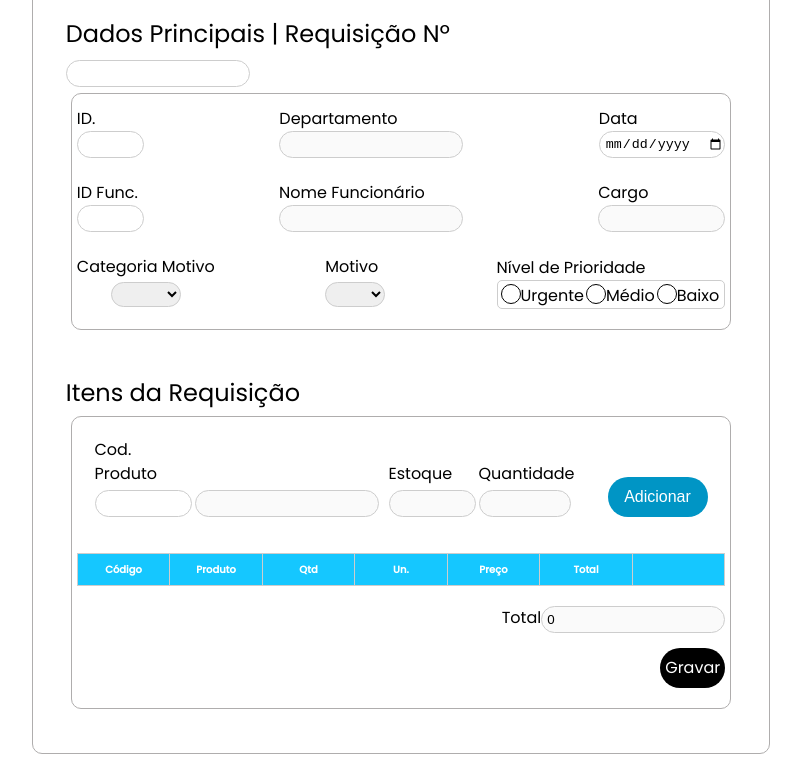
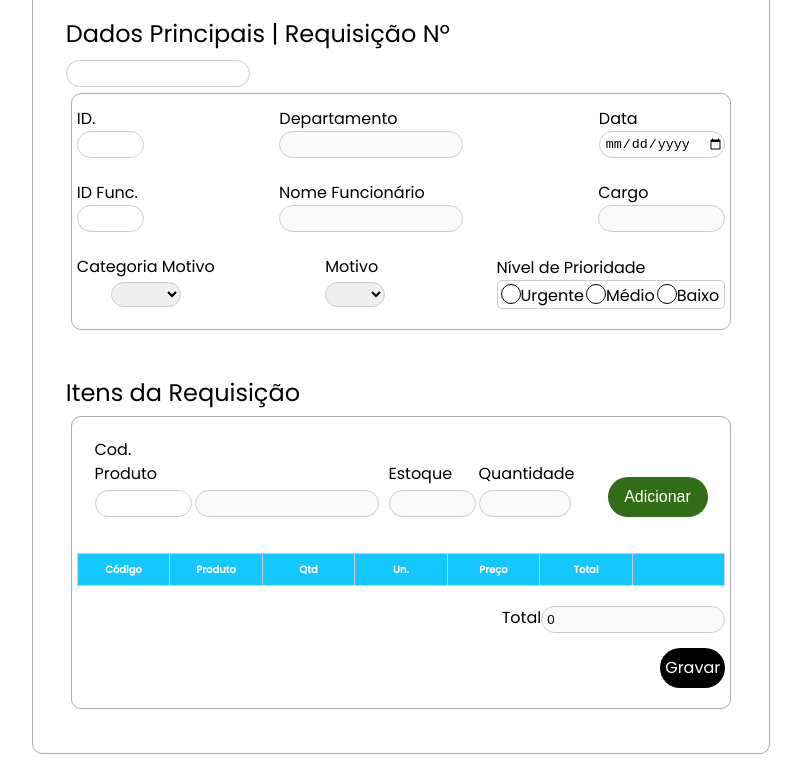
Before and after one commit to andressa-l/almoxarifado-pedido-requisicao, a plain HTML site: page index.html in a window 1280 px wide. Shown: the part 122-906 px from the top of the page, without its empty margins (239-1040 px from the left). Drawn offline with Linux system fonts and the light colour scheme.

Commit message:
Update inputRequisicao.css

```diff
--- a/assets/css/inputRequisicao.css
+++ b/assets/css/inputRequisicao.css
@@ -147,7 +147,7 @@ select {
 }
 
 #BtnInserirItens {
-    background-color: #0095C5;
+    background-color: #316d16;
     height: 40px;
     width: 100px;
     border-radius: 20px;
```
